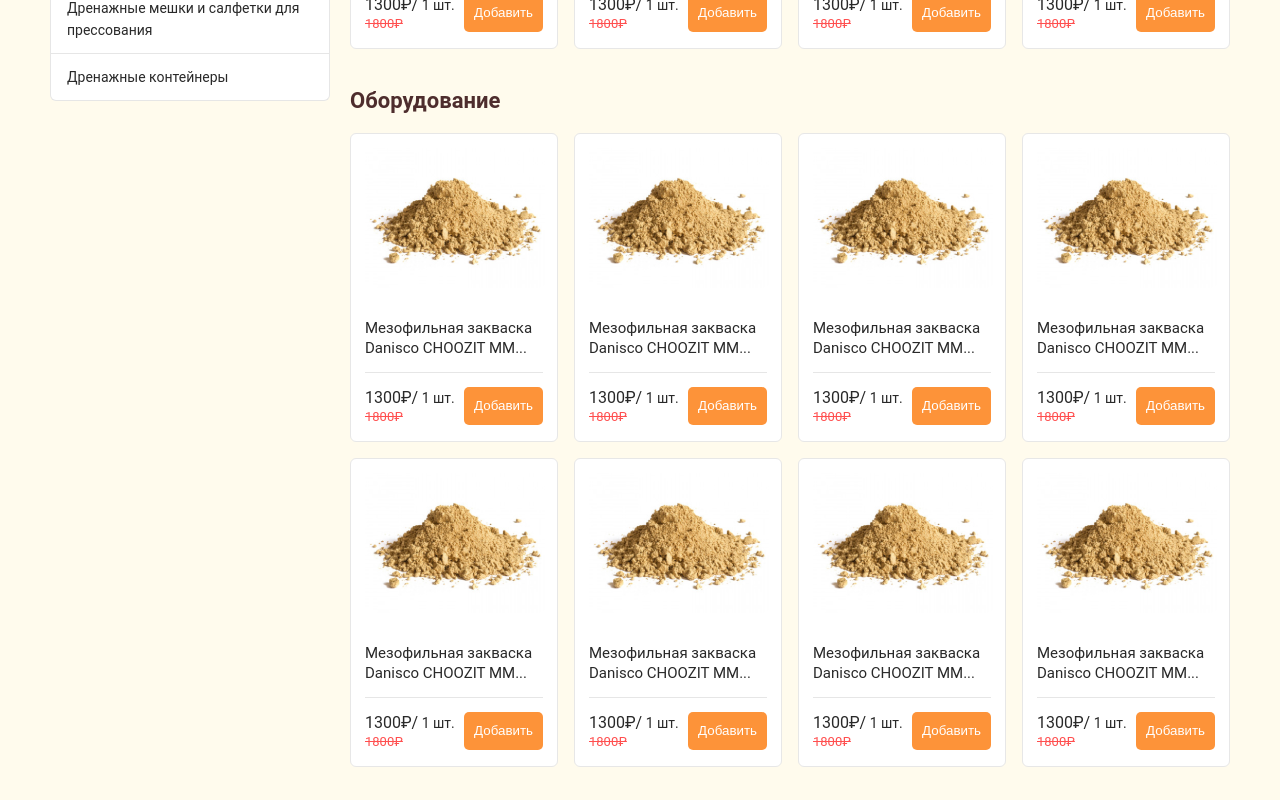
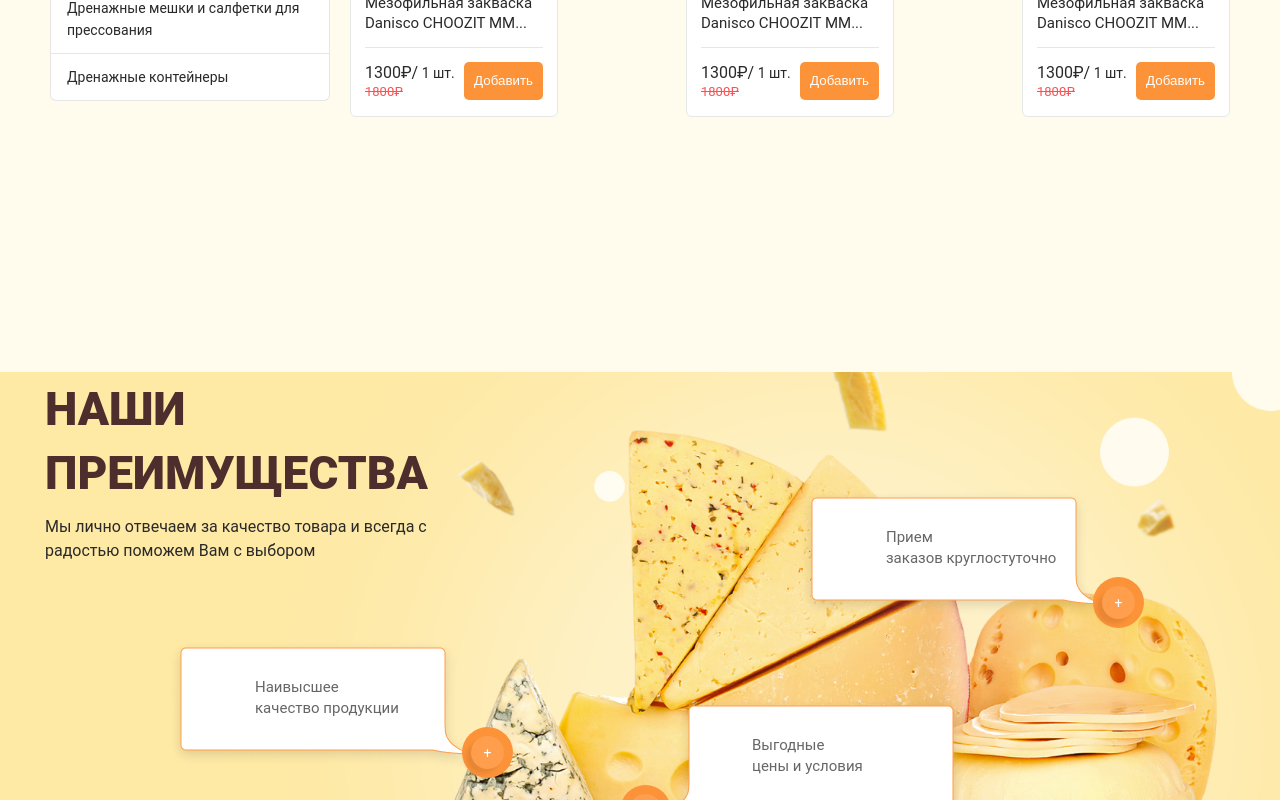
Before and after one commit to unnamed-ii/react-cheese-shop, a React (Create React App) app in the folder app/: page / in a window 1280 px wide. Shown: the part 1240-2040 px from the top of the page. Built offline with nearby package versions, Linux system fonts and the light colour scheme; some icons are missing.

Commit message:
updated products component

```diff
--- a/app/src/blocks/products/index.jsx
+++ b/app/src/blocks/products/index.jsx
@@ -1,14 +1,29 @@
 import React, {useState} from 'react';
 import './style.scss';
-
 import MainNav from "../../components/main-nav";
 import Wrapper from "../../components/wrapper";
 import Card from "../../components/card";
+
+const popularItems = {
+    ingredients: [Card,Card,Card],
+    equipment: [Card,Card,Card]
+};
+
+const discountItems = {
+    ingredients: [Card,Card,Card,Card,Card,Card],
+    equipment: [Card,Card,Card,Card,Card,Card]
+};
+
+console.log(popularItems)
 
 const Products = () => {
     const [currentFilter, setCurrentFilter] = useState('filter-popular');
     const toggleCurrentFilter = (filterName) => {
         setCurrentFilter(filterName);
+    }
+
+    const showFilteredItems = () => {
+        return currentFilter === 'filter-popular' ? popularItems : discountItems
     }
 
     return (
@@ -36,16 +51,9 @@
                                 </div>
                                 <div className="ingredients__products">
                                     <div className="ingredients__products-row">
-                                        <Card/>
-                                        <Card/>
-                                        <Card/>
-                                        <Card/>
-                                    </div>
-                                    <div className="ingredients__products-row">
-                                        <Card/>
-                                        <Card/>
-                                        <Card/>
-                                        <Card/>
+                                        {showFilteredItems().ingredients.map((i) =>
+                                            <Card/>
+                                        )}
                                     </div>
                                 </div>
                             </div>
@@ -53,19 +61,10 @@
                                 <div className="equipment__title">
                                     Оборудование
                                 </div>
-                                <div className="equipment__products">
-                                    <div className="equipment__products-row">
+                                <div className="ingredients__products-row">
+                                    {showFilteredItems().equipment.map((i) =>
                                         <Card/>
-                                        <Card/>
-                                        <Card/>
-                                        <Card/>
-                                    </div>
-                                    <div className="equipment__products-row">
-                                        <Card/>
-                                        <Card/>
-                                        <Card/>
-                                        <Card/>
-                                    </div>
+                                    )}
                                 </div>
                             </div>
                         </div>
--- a/app/src/blocks/recommendations/index.jsx
+++ b/app/src/blocks/recommendations/index.jsx
@@ -1,6 +1,5 @@
 import React from 'react';
 import './style.scss'
-
 import setsBg from '../../images/recommendations/sets-bg.png'
 import recipesBg from '../../images/recommendations/recipes-bg.png'
 import discountsBg from '../../images/recommendations/discounts-bg.png'
```
